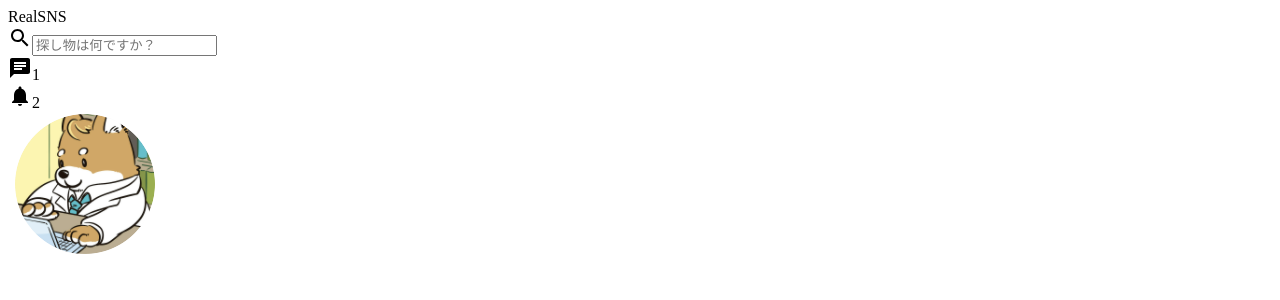
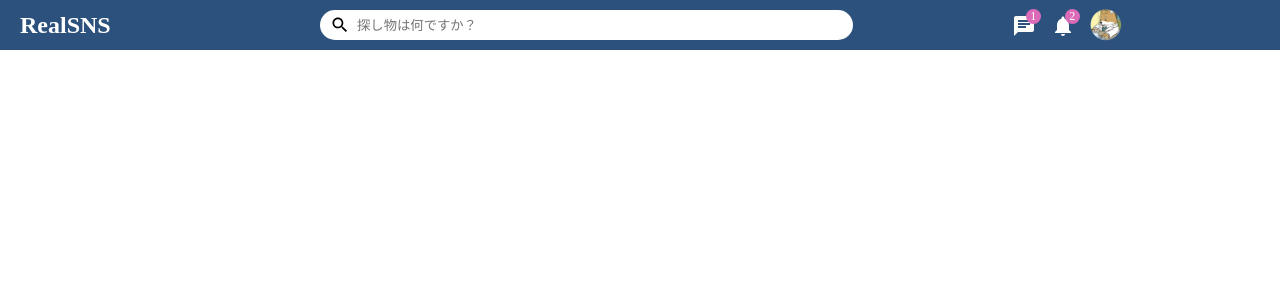
Before and after one commit to DaijiroNozaki-afk/real-sns-frontend, a React (Create React App) app: page / in a window 1280 px wide. Shown: the top 300 px of the page. Built offline with nearby package versions, Linux system fonts and the light colour scheme.

Commit message:
implement topbarCSS

```diff
--- a/public/index.html
+++ b/public/index.html
@@ -11,6 +11,7 @@
     />
     <link rel="apple-touch-icon" href="%PUBLIC_URL%/logo192.png" />
     <link rel="manifest" href="%PUBLIC_URL%/manifest.json" />
+    <link rel="stylesheet" href="style.css">
     <title>Real SNS</title>
   </head>
   <body>
--- /dev/null
+++ b/public/style.css
@@ -0,0 +1,3 @@
+* {
+    margin: 0;
+}
--- a/src/components/topbar/Topbar.css
+++ b/src/components/topbar/Topbar.css
@@ -0,0 +1,79 @@
+.topbarContainer {
+    background-color: #2c517c;
+    height: 50px;
+    width: 100%;
+    display: flex;
+    align-items: center;
+    position: sticky;
+    top: 0;
+    z-index: 100;
+}
+.topbarLeft {
+    flex: 3;
+}
+.logo {
+    font-size: 24px;
+    color: white;
+    font-weight: bold;
+    margin-left: 20px;
+}
+.searchbar {
+    width: 100%;
+    height: 30px;
+    background-color: #fff;
+    border-radius: 25px;
+    display: flex;
+    align-items: center;
+}
+.searchIcon {
+    font-size: 20px !important;
+    margin-left: 10px;
+    margin-right: 5px;
+}
+.serchInput {
+    border: none;
+    width: 80%;
+}
+.serchInput:focus {
+    outline: none;
+}
+.topbarCenter {
+    flex: 5;
+
+}
+.topbarRight {
+    flex: 4;
+    display: flex;
+    align-items: center;
+    justify-content: space-around;
+    color: white;
+}
+.topbarItemIcons {
+    display: flex;
+}
+.topbarIconItem {
+    margin-right: 15px;
+    cursor: pointer;
+    position: relative;
+    margin-top: 5px;
+}
+.topbarimg {
+    width: 32px;
+    height: 32px;
+    border-radius: 50%;
+    cursor: pointer;
+    object-fit: cover;
+}
+.topbarIconBadge {
+    position: absolute;
+    top: -5px;
+    right: -5px;
+    background-color: #db6ab9;
+    width: 15px;
+    height: 15px;
+    border-radius: 50%;
+    display: flex;
+    align-items: center;
+    justify-content: center;
+    font-size: 12px;
+}
--- a/src/components/topbar/Topbar.jsx
+++ b/src/components/topbar/Topbar.jsx
@@ -9,7 +9,7 @@
             <span className="logo">RealSNS</span>
         </div>
         <div className="topbarCenter">
-            <div className="serachbar">
+            <div className="searchbar">
                 <Search className="searchIcon" />
                 <input
                     type="text"
@@ -19,14 +19,17 @@
             </div>
         </div>
         <div className="topbarRight">
+            <div className="topbarItemIcons">
                 <div className="topbarIconItem">
                     <Chat />
                     <span className="topbarIconBadge">1</span>
                 </div>
                 <div className="topbarIconItem">
                     <Notifications />
-                <span className="topbarIconBadge">2</span></div>
+                    <span className="topbarIconBadge">2</span>
+                </div>
             <img src="/assets/person/1.jpeg" alt=""className="topbarimg" />
+            </div>
         </div>
     </div>
   )
```
Lines whose indentation alone changed are shown as unchanged.
